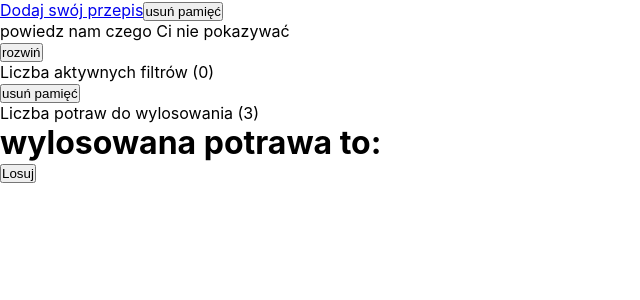
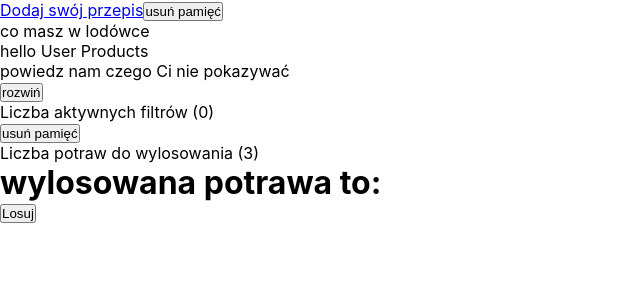
Before and after one commit to atrykp/what-s-for-dinner-react-app, a React (Create React App) app: page / in a window 1280 px wide. Shown: the top 300 px of the page, without its empty margins (0-640 px from the left). Built offline with nearby package versions, Linux system fonts and the light colour scheme.

Commit message:
add UserProducts.js file

```diff
--- a/src/pages/App.js
+++ b/src/pages/App.js
@@ -5,6 +5,7 @@ import DrawnDishList from "./DrawnDishList";
 import AddDish from "./AddDish";
 import Dish from "./Dish";
 import { BrowserRouter as Router, NavLink, Route } from "react-router-dom";
+import UserProducts from "./UserProducts";
 let mainArr = [
   {
     name: "Serowa petarda",
@@ -139,6 +140,13 @@ function App() {
     setUserStorage(dishes.filter((element) => !element.ban.status));
     setAllDishesStorage(dishes);
   };
+  const UserProductsSection = (
+    <UserProducts
+      userDishes={userDishes}
+      allDishes={allDishes}
+      updateUserDishes={updateUserDishes}
+    />
+  );
 
   const fileterSection = (
     <FilterArr
@@ -177,6 +185,9 @@ function App() {
       </Route>
 
       <button onClick={reset}>usuń pamięć</button>
+      <p>co masz w lodówce</p>
+      {UserProductsSection}
+
       <p>powiedz nam czego Ci nie pokazywać</p>
       {fileterSection}
       {dishesCounter}
--- a/src/pages/FileterArr.js
+++ b/src/pages/FileterArr.js
@@ -1,5 +1,3 @@
-// ogarnąć opcje z zapisywaniem filtrów przez to że dodałem tyle stanów pomieszało się to z zapisywaniem w local storage
-
 import React, { useState } from "react";
 import Filter from "../components/Filter";
 
--- /dev/null
+++ b/src/pages/UserProducts.js
@@ -0,0 +1,7 @@
+import React from "react";
+
+const UserProducts = () => {
+  return <p>hello User Products</p>;
+};
+
+export default UserProducts;
```
Also changed, not shown: 1 other file (tests, documents, lock files or other folders).
